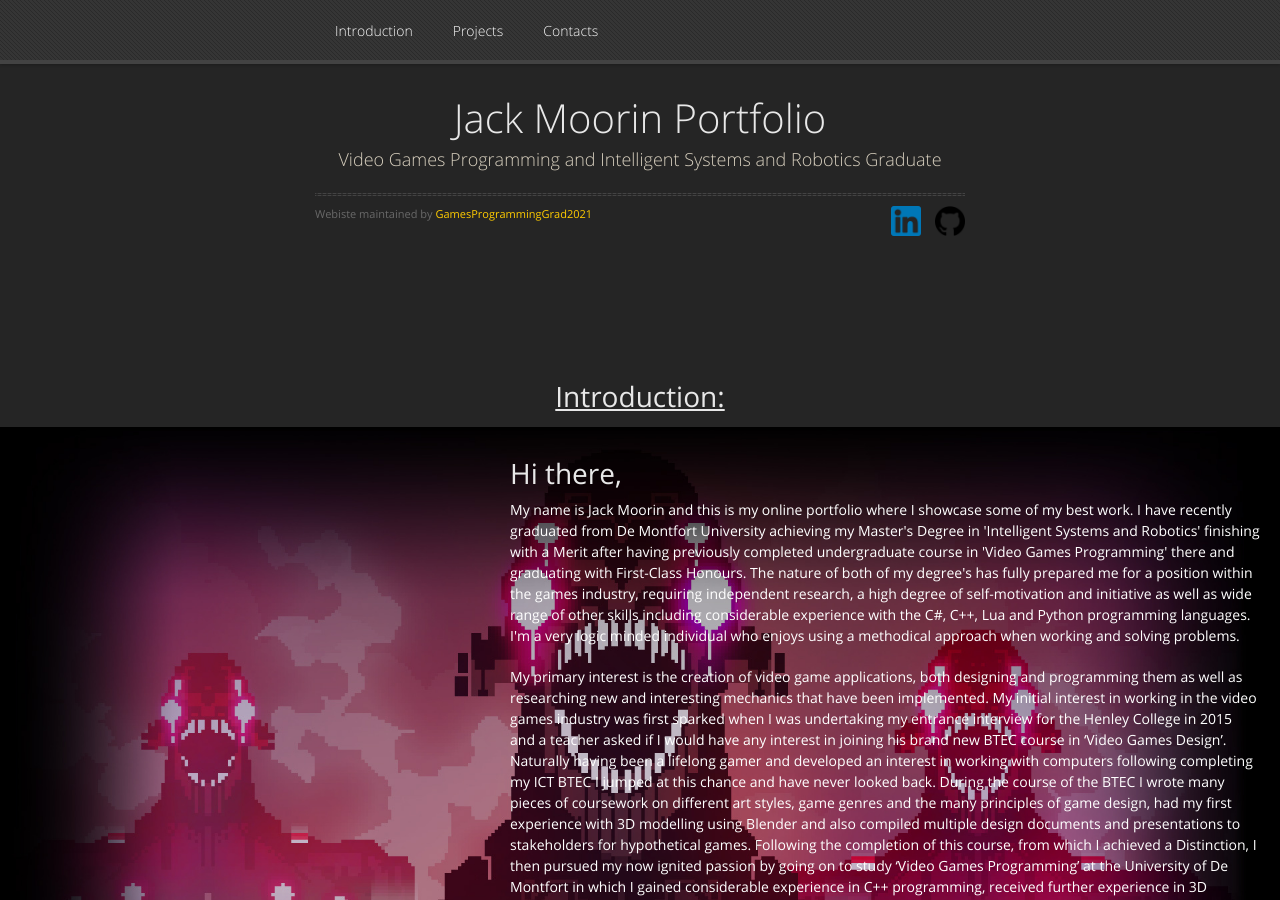
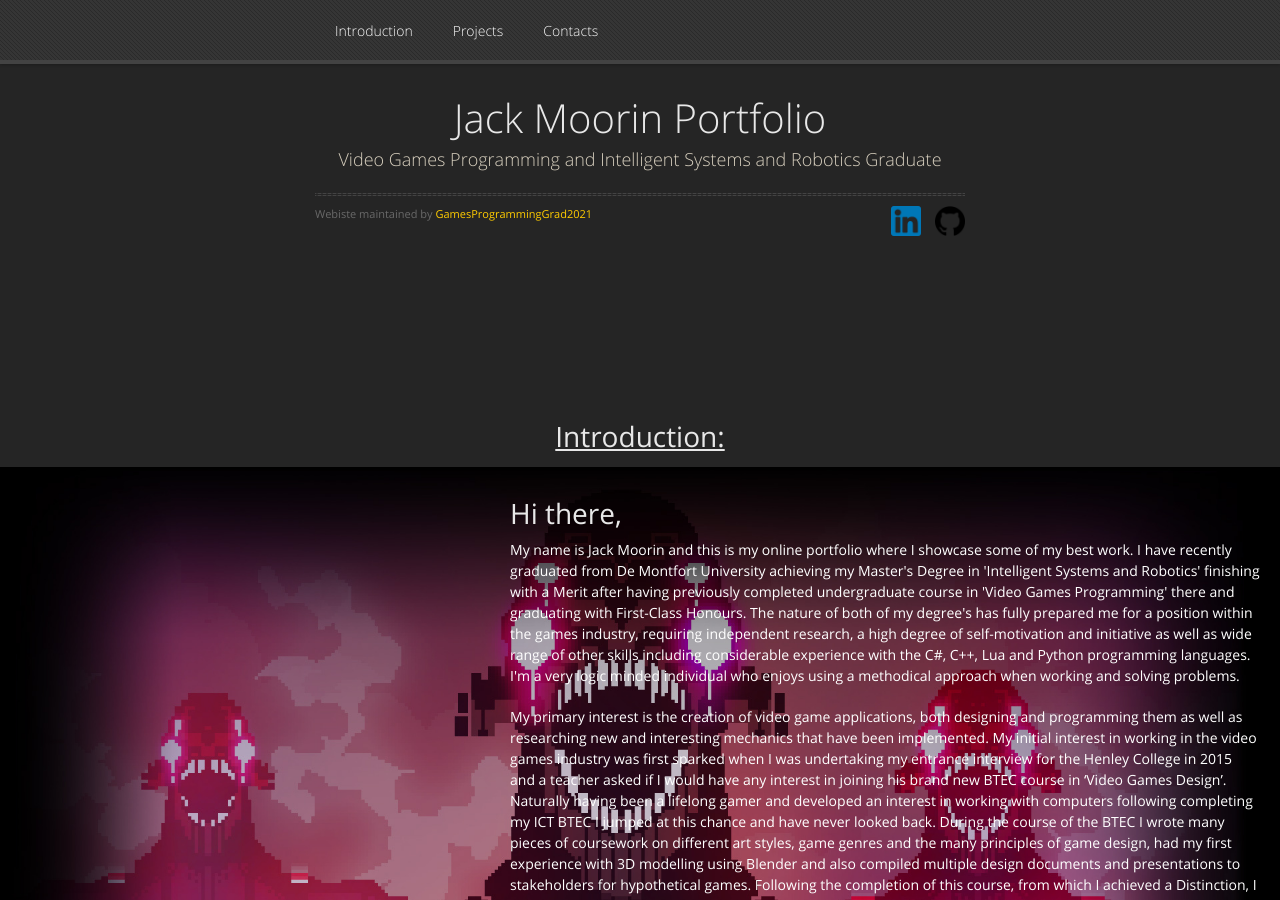
Before and after one commit to GamesProgrammingGrad2021/GamesProgrammingGrad2021.github.io, a Jekyll site: the page built from index.md, in a window 1280 px wide and 900 px high. Built offline with Jekyll 4.4.1, drawn with Linux system fonts in a browser that asks for light colours; nearby versions of some CDN libraries; our own code applies the rules of GitHub Pages for plain Markdown files.

Commit message:
Update default.html

```diff
--- a/_layouts/default.html
+++ b/_layouts/default.html
@@ -66,7 +66,7 @@
     </div>
 
 	<!-- Introduction w/ Image -->
-	<div id="intro" style="padding-top: 40px;">
+	<div id="intro" style="padding-top: 80px;">
 		<div class="introduction">
 			<h1 style="padding-bottom: 5px;"><u>Introduction:</u></h1>
 			<img src="Portfolio_Portrait.jpg" alt="Profile_Picture" style="width:100%;">
```
